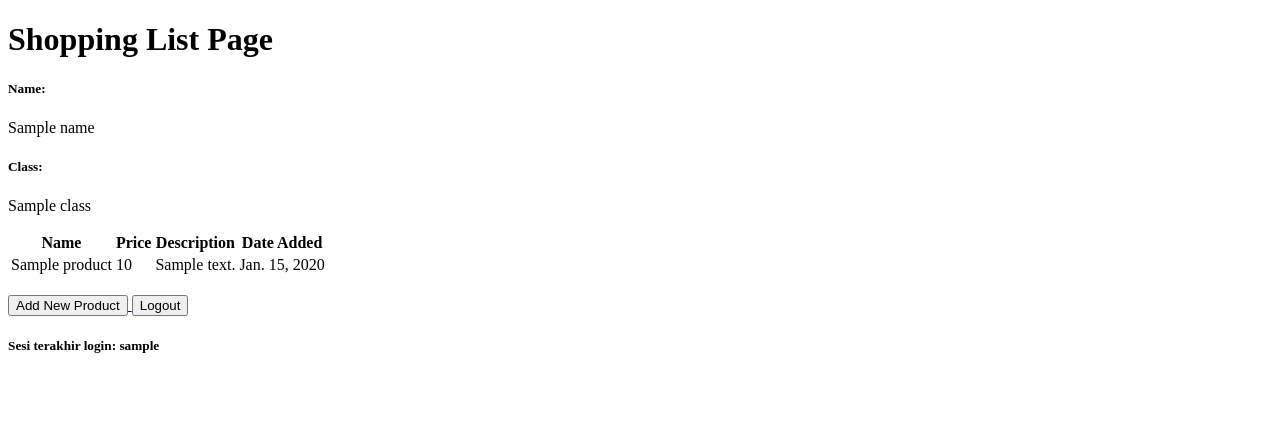
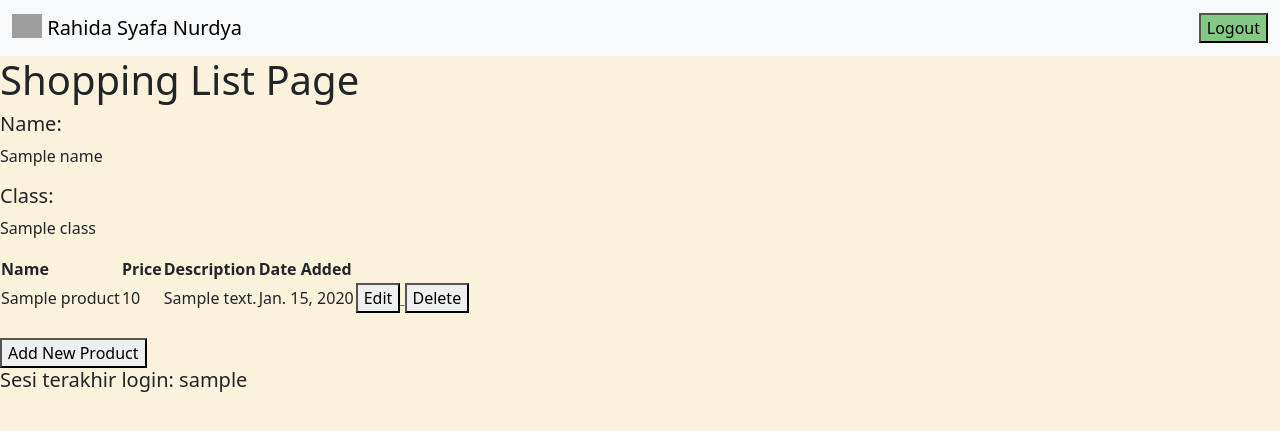
Before and after one commit to Rahidasyf/shopping-list, a Django app: template main/templates/main.html in a window 1280 px wide. Shown: the top 431 px of the page. Run offline with Django 4.2, Linux system fonts and the light colour scheme; tables that the repository leaves empty hold one stand-in row (values such as "Sample post"); the template is opened without the code that fills it: values that come from a table or form of the project are taken from there, most other values are stand-ins (such as "Sample title", 1, 10 or a date in 2020); grey boxes are pictures that could not be loaded.

Commit message:
<TUTORIAL 4 SELESAI>

```diff
--- a/main/templates/main.html
+++ b/main/templates/main.html
@@ -1,6 +1,20 @@
 {% extends 'base.html' %}
 
 {% block content %}
+<body style="background-color: #faf2db;">
+    <nav class="navbar bg-body-tertiary">
+        <div class="container-fluid">
+        <a class="navbar-brand" href="#">
+            <img src="https://cdn-icons-png.flaticon.com/512/2119/2119217.png?ga=GA1.1.2106960459.1695797182" alt="Logo" width="30" height="24" class="d-inline-block align-text-top">
+            Rahida Syafa Nurdya
+        </a>
+        <a href="{% url 'main:logout' %}">
+            <button style = "background-color: #84c983;">
+                Logout
+            </button>
+        </a>
+        </div>
+    </nav>
     <h1>Shopping List Page</h1>
 
     <h5>Name:</h5>
@@ -25,6 +39,18 @@
             <td>{{product.price}}</td>
             <td>{{product.description}}</td>
             <td>{{product.date_added}}</td>
+            <td>
+                <a href="{% url 'main:edit_product' product.pk %}">
+                    <button>
+                        Edit
+                    </button>
+                </a>
+                <a href="{% url 'main:delete_product' product.pk %}">
+                      <button>
+                          Delete
+                      </button>
+                  </a>
+            </td>
         </tr>
     {% endfor %}
 </table>
@@ -37,11 +63,11 @@
     </button>
 </a>
 
-<a href="{% url 'main:logout' %}">
+<!-- <a href="{% url 'main:logout' %}">
     <button>
         Logout
     </button>
-</a>
+</a> -->
 
 <h5>Sesi terakhir login: {{ last_login }}</h5>
 
--- a/main/urls.py
+++ b/main/urls.py
@@ -3,6 +3,8 @@
 from main.views import register
 from main.views import login_user
 from main.views import logout_user
+from main.views import edit_product
+from main.views import delete_product
 app_name = 'main'
 
 urlpatterns = [
@@ -15,4 +17,6 @@
     path('register/', register, name='register'),
     path('login/', login_user, name='login'),
     path('logout/', logout_user, name='logout'),
+    path('edit-product/<int:id>', edit_product, name='edit_product'),
+    path('delete/<int:id>', delete_product, name='delete_product'), # sesuaikan dengan nama fungsi yang dibuat
 ]
--- a/templates/base.html
+++ b/templates/base.html
@@ -2,13 +2,17 @@
 <!DOCTYPE html>
 <html lang="en">
     <head>
+        {% block meta %}
         <meta charset="UTF-8" />
         <meta
             name="viewport"
             content="width=device-width, initial-scale=1.0"
         />
-        {% block meta %}
         {% endblock meta %}
+        <link href="https://cdn.jsdelivr.net/npm/bootstrap@5.3.2/dist/css/bootstrap.min.css" rel="stylesheet" integrity="sha384-T3c6CoIi6uLrA9TneNEoa7RxnatzjcDSCmG1MXxSR1GAsXEV/Dwwykc2MPK8M2HN" crossorigin="anonymous">
+        <script src="https://code.jquery.com/jquery-3.6.0.min.js" integrity="sha384-KyZXEAg3QhqLMpG8r+J4jsl5c9zdLKaUk5Ae5f5b1bw6AUn5f5v8FZJoMxm6f5cH1" crossorigin="anonymous"></script>
+        <script src="https://cdn.jsdelivr.net/npm/@popperjs/core@2.11.8/dist/umd/popper.min.js" integrity="sha384-I7E8VVD/ismYTF4hNIPjVp/Zjvgyol6VFvRkX/vR+Vc4jQkC+hVqc2pM8ODewa9r" crossorigin="anonymous"></script>
+        <script src="https://cdn.jsdelivr.net/npm/bootstrap@5.3.2/dist/js/bootstrap.min.js" integrity="sha384-BBtl+eGJRgqQAUMxJ7pMwbEyER4l1g+O15P+16Ep7Q9Q+zqX6gSbd85u4mG4QzX+" crossorigin="anonymous"></script>
     </head>
 
     <body>
```
Also changed, not shown: main/templates/edit_product.html (added, +22 -0 lines), main/views.py (+23 -0 lines).
